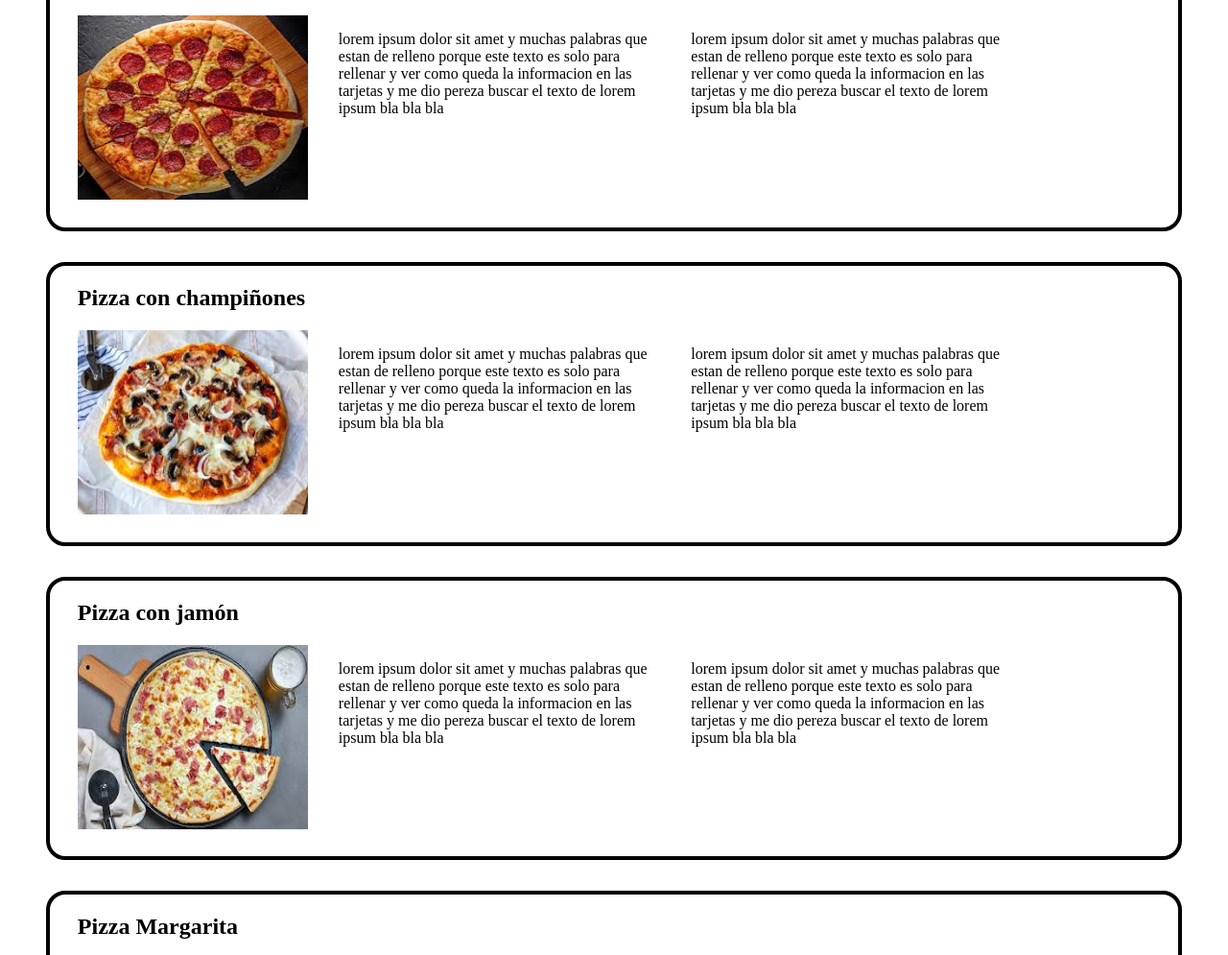
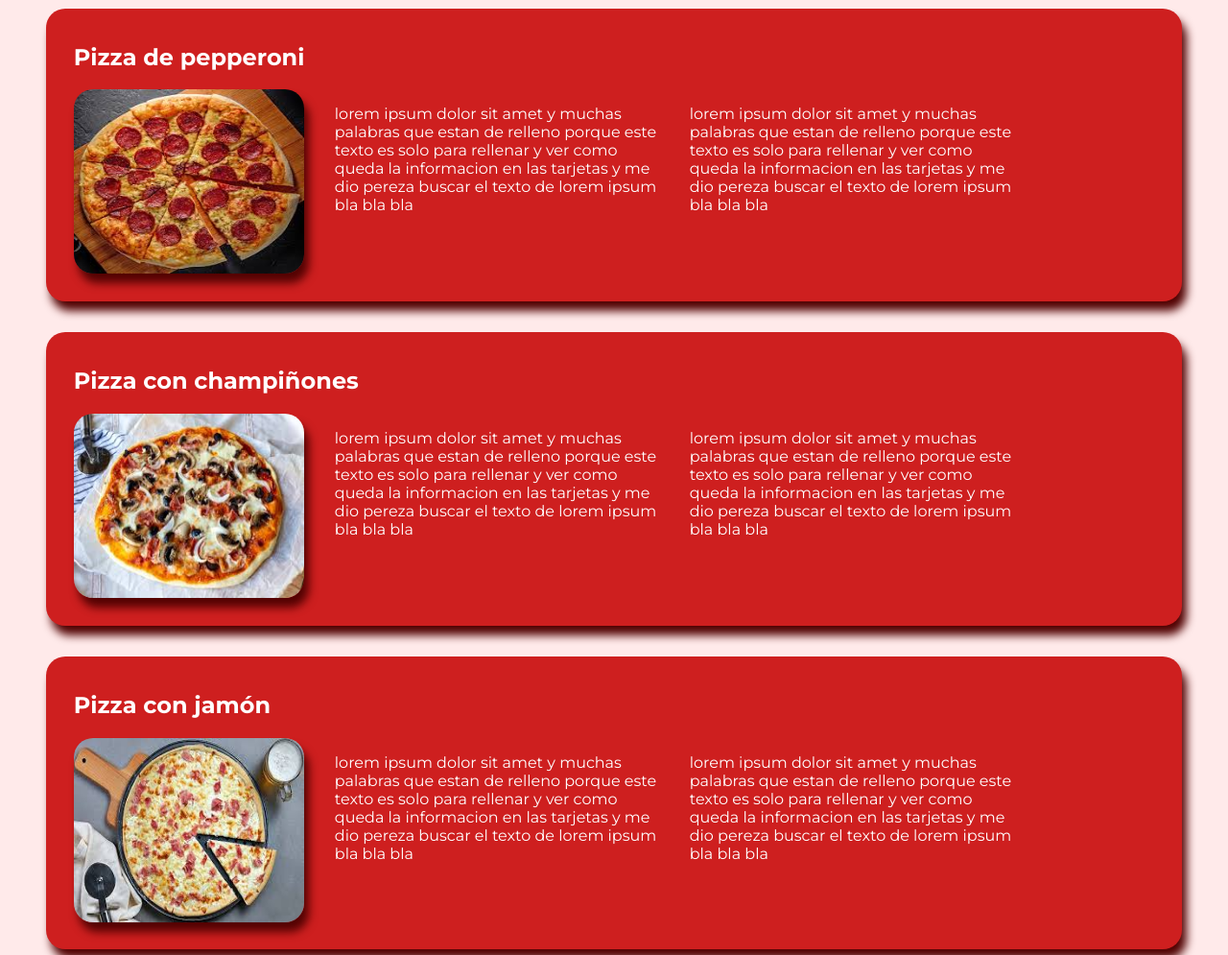
Before and after one commit to AcruxITSP/Pizza2, a plain HTML site: page index.html in a window 1280 px wide. Shown: the part 991-1986 px from the top of the page at 96% size. Drawn offline with Linux system fonts and the light colour scheme.

Commit message:
Decorating styles

```diff
--- a/index.html
+++ b/index.html
@@ -4,6 +4,9 @@
 <head>
     <meta charset="UTF-8">
     <meta name="viewport" content="width=device-width, initial-scale=1.0">
+    <link rel="preconnect" href="https://fonts.googleapis.com">
+    <link rel="preconnect" href="https://fonts.gstatic.com" crossorigin>
+    <link href="https://fonts.googleapis.com/css2?family=Montserrat:ital,wght@0,100..900;1,100..900&display=swap" rel="stylesheet">
     <link rel="stylesheet" href="style.css">
     <title>Pizzas 2</title>
 </head>
@@ -53,10 +56,10 @@
         </section>
 
         <section id="recetas">
-            <div class="receta" id="pepperoni">
+            <div class="receta shadow" id="pepperoni">
                 <h2>Pizza de pepperoni</h2>
                 <div class="receta-flex">
-                    <img src="images/pizzaPepperoni.jpeg">
+                    <img class="shadow" src="images/pizzaPepperoni.jpeg">
                     <p>lorem ipsum dolor sit amet y muchas palabras que estan de relleno porque este texto es solo para
                         rellenar y ver como queda la informacion en las tarjetas y me dio pereza buscar el texto de
                         lorem ipsum bla bla bla</p>
@@ -65,10 +68,10 @@
                         lorem ipsum bla bla bla</p>
                 </div>
             </div>
-            <div class="receta" id="champi">
+            <div class="receta shadow" id="champi">
                 <h2>Pizza con champiñones</h2>
                 <div class="receta-flex">
-                    <img src="images/pizzaChampi.jpeg">
+                    <img class="shadow" src="images/pizzaChampi.jpeg">
                     <p>lorem ipsum dolor sit amet y muchas palabras que estan de relleno porque este texto es solo para
                         rellenar y ver como queda la informacion en las tarjetas y me dio pereza buscar el texto de
                         lorem ipsum bla bla bla</p>
@@ -77,10 +80,10 @@
                         lorem ipsum bla bla bla</p>
                 </div>
             </div>
-            <div class="receta" id="jamon">
+            <div class="receta shadow" id="jamon">
                 <h2>Pizza con jamón</h2>
                 <div class="receta-flex">
-                    <img src="images/pizzaJamon.jpeg">
+                    <img class="shadow" src="images/pizzaJamon.jpeg">
                     <p>lorem ipsum dolor sit amet y muchas palabras que estan de relleno porque este texto es solo para
                         rellenar y ver como queda la informacion en las tarjetas y me dio pereza buscar el texto de
                         lorem ipsum bla bla bla</p>
@@ -89,10 +92,10 @@
                         lorem ipsum bla bla bla</p>
                 </div>
             </div>
-            <div class="receta" id="margarita">
+            <div class="receta shadow" id="margarita">
                 <h2>Pizza Margarita</h2>
                 <div class="receta-flex">
-                    <img src="images/pizzaMargarita.jpeg">
+                    <img class="shadow" src="images/pizzaMargarita.jpeg">
                     <p>lorem ipsum dolor sit amet y muchas palabras que estan de relleno porque este texto es solo para
                         rellenar y ver como queda la informacion en las tarjetas y me dio pereza buscar el texto de
                         lorem ipsum bla bla bla</p>
@@ -101,10 +104,10 @@
                         lorem ipsum bla bla bla</p>
                 </div>
             </div>
-            <div class="receta" id="anchoa">
+            <div class="receta shadow" id="anchoa">
                 <h2>Pizza con anchoas</h2>
                 <div class="receta-flex">
-                    <img src="images/pizzaAnchoa.jpeg">
+                    <img class="shadow" src="images/pizzaAnchoa.jpeg">
                     <p>lorem ipsum dolor sit amet y muchas palabras que estan de relleno porque este texto es solo para
                         rellenar y ver como queda la informacion en las tarjetas y me dio pereza buscar el texto de
                         lorem ipsum bla bla bla</p>
@@ -113,10 +116,10 @@
                         lorem ipsum bla bla bla</p>
                 </div>
             </div>
-            <div class="receta" id="hawaiana">
+            <div class="receta shadow" id="hawaiana">
                 <h2>Pizza Hawaiana</h2>
                 <div class="receta-flex">
-                    <img src="images/pizzaHawaiana.jpg">
+                    <img class="shadow" src="images/pizzaHawaiana.jpg">
                     <p>lorem ipsum dolor sit amet y muchas palabras que estan de relleno porque este texto es solo para
                         rellenar y ver como queda la informacion en las tarjetas y me dio pereza buscar el texto de
                         lorem ipsum bla bla bla</p>
--- a/style.css
+++ b/style.css
@@ -1,13 +1,22 @@
-body, h1{
+:root {
+    --dark: rgb(83, 3, 3);
+    --main: rgb(167, 13, 13);
+    --highlight : rgb(206, 31, 31);
+    --background: rgb(255, 234, 234);
+    scroll-behavior: smooth;
+}
+
+body, h1 {
     margin: 0;
     padding: 0;
+    font-family: "Montserrat", sans-serif;
 }
 
 header {
     display: grid;
     grid-template-columns: 1fr 1fr;
 
-    background-color: rgb(167, 13, 13);
+    background-color: var(--main);
     color: white;
 
     padding: 1rem;
@@ -31,7 +40,8 @@ header > ul > li::marker {
 }
 
 main {
-    margin: 1rem;
+    padding: 1rem;
+    background-color: var(--background);
 }
 
 #historia > p {
@@ -51,6 +61,12 @@ main {
     width: 22rem;
     height: 15rem;
     border-radius: 15px;
+    border: solid var(--dark) 5px;
+    transition-duration: 0.3s;
+}
+
+#tipos img:hover {
+    transform: scale(1.1);
 }
 
 .center {
@@ -60,19 +76,25 @@ main {
     flex-direction: column;
 }
 
+.shadow {
+    box-shadow: 5px 10px 10px var(--dark);
+}
+
 .receta {
-    background-color: rgb(255, 255, 255);
-    border: solid black 4px;
+    background-color: var(--highlight);
     border-radius: 20px;
     padding: 1.8rem;
-    padding-top: 0;
+    padding-top: 1rem;
     margin: 2rem;
+    color: white;
+
 }
 
 .receta img {
     margin-right: 2rem;
     height: 12rem;
     width: 15rem;
+    border-radius: 20px;
 }
 
 .receta p {
```
